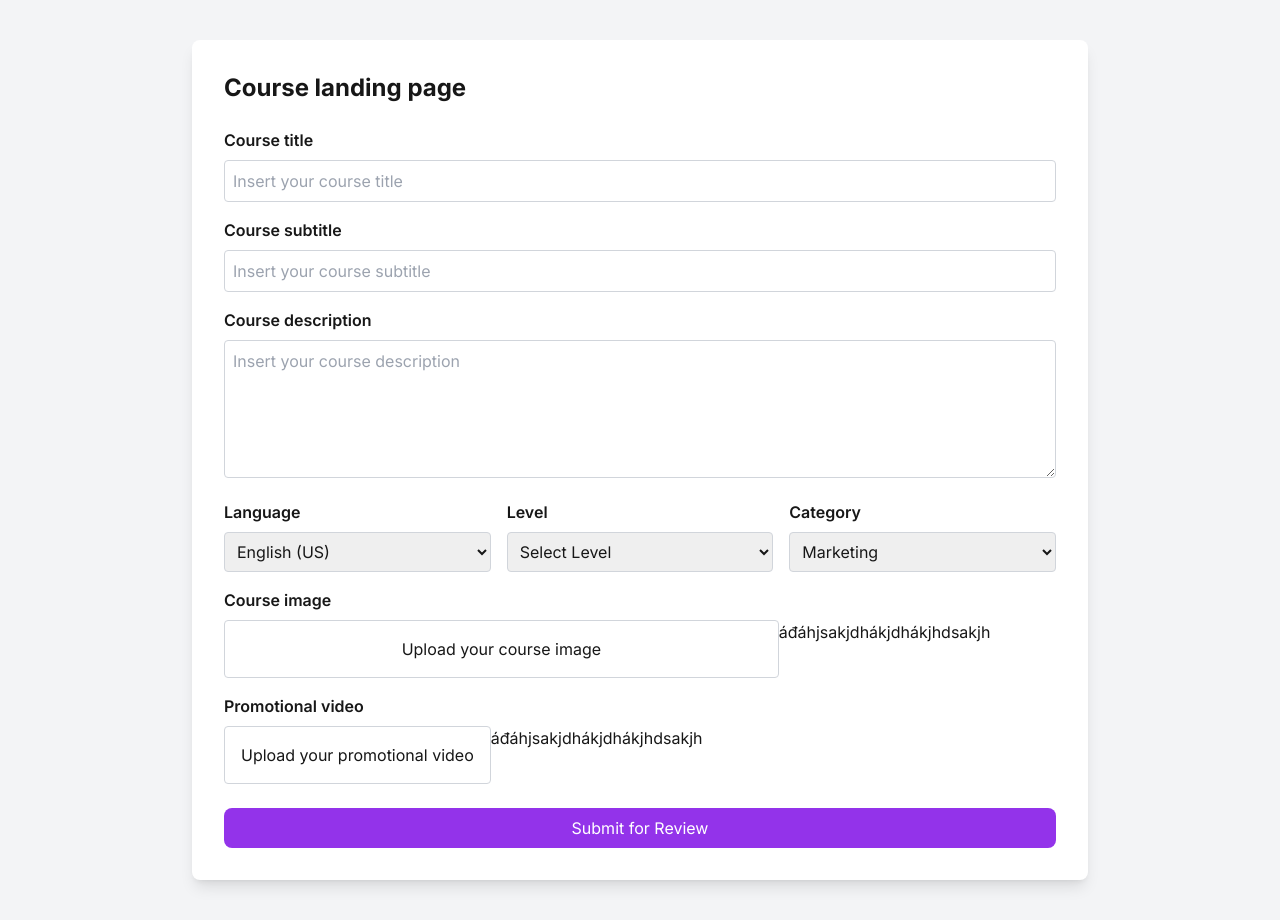
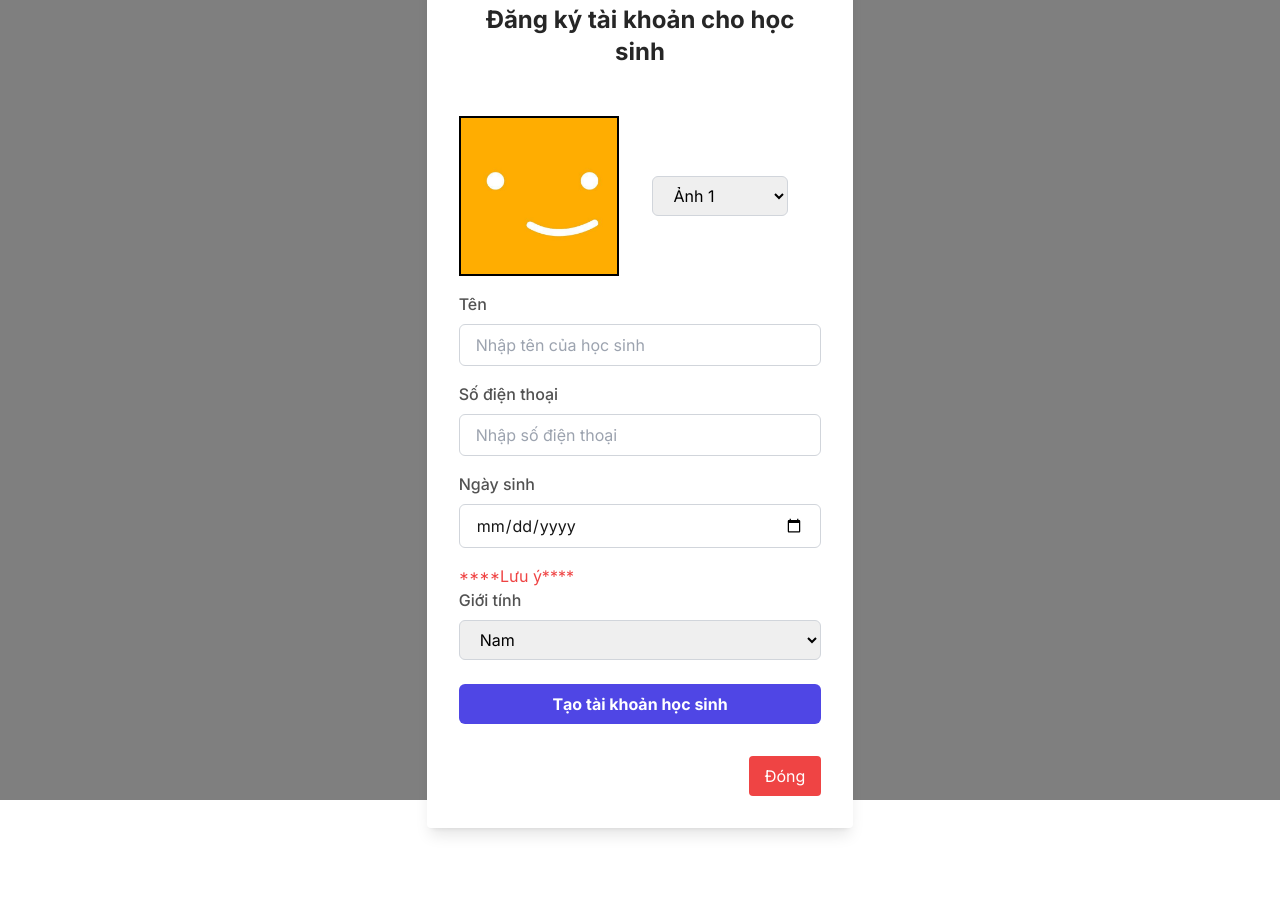
Before and after one commit to sonnh37/EXE201-smart-thrive-frontend, a Next.js app in the folder exe201-smartthrive/: page /testing in a window 1280 px wide. After the commit the page ends 800 px from the top, so only its background shows below. Built offline with nearby package versions, Linux system fonts and the light colour scheme.

Commit message:
update add student

```diff
--- a/exe201-smartthrive/src/app/testing/page.tsx
+++ b/exe201-smartthrive/src/app/testing/page.tsx
@@ -1,99 +1,236 @@
-import React from 'react'
+import { Gender } from '@/services/Model/Enum';
+import { Student } from '@/services/Model/Student';
+import StudentService from '@/services/student-service';
+import React, { useState } from 'react'
 
 const page = () => {
-  return (
+  const [imageSrc, setImageSrc] = useState(
+    "/student/1ba2e6d1d4874546c70c91f1024e17fb.jpg"
+  );
+  const [createStudent, setcreateStudent] = useState<Student | null>(null);
 
-       <div className="min-h-screen bg-gray-100 flex justify-center items-start py-10">
-      <div className="w-full max-w-4xl bg-white shadow-lg rounded-lg p-8">
-        <h1 className="text-2xl font-bold mb-6">Course landing page</h1>
+  const handleImageChange = (e: React.ChangeEvent<HTMLSelectElement>) => {
+    const selectedValue = e.target.value.toString();
 
-        <div className="mb-4">
-          <label className="block font-semibold mb-2">Course title</label>
-          <input
-            type="text"
-            placeholder="Insert your course title"
-            className="w-full border border-gray-300 p-2 rounded"
-          />
-        </div>
+    // Update createStudent state
+    const updatedStudent = {
+      ...createStudent!,
+      imageAvatar: selectedValue,
+    };
+    setcreateStudent(updatedStudent);
+    // Cập nhật src của ảnh dựa trên option được chọn
+    switch (selectedValue) {
+      case "img1":
+        setImageSrc("/student/1ba2e6d1d4874546c70c91f1024e17fb.jpg"); // Đường dẫn đến ảnh 1
+        break;
+      case "img2":
+        setImageSrc("/student/e39430434d2b8207188f880ac66c6411.jpg"); // Đường dẫn đến ảnh 2
+        break;
+      case "img3":
+        setImageSrc("/student/b40b51418293936a6e0ad09ffa229cb7.jpg"); // Đường dẫn đến ảnh 3
+        break;
+      case "img4":
+        setImageSrc("/student/828f0f2b3a3a17a5e52213027829149f.jpg"); // Đường dẫn đến ảnh 4
+        break;
+      case "img5":
+        setImageSrc("/student/6ab2a25230316f4180bf54b61e9d79a9.jpg"); // Đường dẫn đến ảnh 5
+        break;
+      default:
+        setImageSrc(""); // Xóa ảnh nếu không chọn gì
+    }
+  };
+
+  const handleSubmit = async (e: React.FormEvent<HTMLFormElement>) => {
+    e.preventDefault(); // Prevent default form submission
+
+    try {
+      if (createStudent != null) {
+        const response = await StudentService.createStudent(createStudent);
+        console.log('Student created:', response);
+      } else {
+        alert("Ban chua nhap day du thong tin");
+      }
+
+    } catch (error) {
+      console.error('Error creating student:', error);
+
+    }
+  };
 
 
-        <div className="mb-4">
-          <label className="block font-semibold mb-2">Course subtitle</label>
-          <input
-            type="text"
-            placeholder="Insert your course subtitle"
-            className="w-full border border-gray-300 p-2 rounded"
+  return (
+    <div className="fixed inset-0 flex items-center justify-center bg-black bg-opacity-50 z-50">
+      <div className="bg-white p-8 rounded shadow-lg w-1/3">
+        <div>
+          <h1 className="font-bold text-2xl text-neutral-800 blue:text-neutral-200 text-center">
+            Đăng ký tài khoản cho học sinh
+          </h1>
+
+          <form className="my-8" onSubmit={handleSubmit}>
+            {/* Upload hình ảo vào nhá nhá */}
+            <div className="w-full flex">
+              {/* Image element */}
+              <img
+                src={imageSrc}
+                alt="Selected"
+                className="w-40 mx-auto my-4 border-2 border-solid border-black"
               />
-        </div>
 
-        <div className="mb-4">
-          <label className="block font-semibold mb-2">Course description</label>
-          <textarea
-            rows={5}
-            placeholder="Insert your course description"
-            className="w-full border border-gray-300 p-2 rounded"
-          ></textarea>
-        </div>
-
-        <div className="grid grid-cols-1 md:grid-cols-3 gap-4 mb-4">
-          <div>
-            <label className="block font-semibold mb-2">Language</label>
-            <select className="w-full border border-gray-300 p-2 rounded">
-              <option>English (US)</option>
-              <option>Other Language</option>
-            </select>
-          </div>
-
-          <div>
-            <label className="block font-semibold mb-2">Level</label>
-            <select className="w-full border border-gray-300 p-2 rounded">
-              <option>Select Level</option>
-              <option>Beginner</option>
-              <option>Intermediate</option>
-              <option>Advanced</option>
-            </select>
-          </div>
-
-          <div>
-            <label className="block font-semibold mb-2">Category</label>
-            <select className="w-full border border-gray-300 p-2 rounded">
-              <option>Marketing</option>
-              <option>Other Category</option>
+              <div className="w-full flex items-center justify-center">
+                {/* Select element */}
+                <select
+                  id="ảnh"
+                  className="w-2/3 px-4 py-2 border border-gray-300 rounded-md focus:ring focus:ring-indigo-200 dark:bg-neutral-800 dark:border-neutral-700 text-black"
+                  value={createStudent != null ?createStudent.imageAvatar: "img1" }
+                  onChange={handleImageChange}
+        //          defaultValue="img1"
+                >
+                  <option value="img1" className="text-black">
+                    Ảnh 1
+                  </option>
+                  <option value="img2" className="text-black">
+                    Ảnh 2
+                  </option>
+                  <option value="img3" className="text-black">
+                    Ảnh 3
+                  </option>
+                  <option value="img4" className="text-black">
+                    Ảnh 4
+                  </option>
+                  <option value="img5" className="text-black">
+                    Ảnh 5
+                  </option>
                 </select>
               </div>
             </div>
-
+            {/* Tên và Họ */}
             <div className="mb-4">
-          <label className="block font-semibold mb-2">Course image</label>
-          <div className='flex'>
-          <div className="border border-gray-300 p-4 rounded flex justify-center items-center w-2/3 ">
-            <p>Upload your course image</p>
-            <input type="file" className="hidden" />
-          </div>
-          <div>áđáhjsakjdhákjdhákjhdsakjh</div>
+              <div className="flex flex-col md:flex-row space-y-2 md:space-y-0 md:space-x-2 mb-4">
+                <div className="flex-1">
+                  <label
+                    className="block text-neutral-600 dark:text-neutral-100 font-medium mb-2"
+                    htmlFor="firstName"
+                  >
+                    Tên
+                  </label>
+                  <input
+                    id="StudentName"
+                    type="text"
+                    value={createStudent != null ?createStudent.studentName: ""}
+                    onChange={(e) => {
+                      const updatedStudent = {
+                        ...createStudent!,
+                        studentName: e.target.value.toString(),
+                      };
+                      setcreateStudent(updatedStudent);
+                    }}
+                    className="w-full px-4 py-2 border border-gray-300 rounded-md focus:ring focus:ring-indigo-200 dark:bg-neutral-800 dark:border-neutral-700"
+                    placeholder="Nhập tên của học sinh"
+                  />
                 </div>
               </div>
+            </div>
+            {/* Số điện thoại */}
+            <div className="mb-4">
+              <label
+                className="block text-neutral-600 dark:text-neutral-100 font-medium mb-2"
+                htmlFor="phone"
+              >
+                Số điện thoại
+              </label>
+              <input
+                id="phone"
+                type="phone"
+                value={createStudent != null ?createStudent.phone: ""}
+                onChange={(e) => {
+                  const updatedStudent = {
+                    ...createStudent!,
+                    studentName: e.target.value.toString(),
+                  };
+                  setcreateStudent(updatedStudent);
+                }}
+                className="w-full px-4 py-2 border border-gray-300 rounded-md focus:ring focus:ring-indigo-200 dark:bg-neutral-800 dark:border-neutral-700"
+                placeholder="Nhập số điện thoại"
+              />
+            </div>
+            {/* Ngày sinh */}
+            <div className="mb-4">
+              <label
+                className="block text-neutral-600 dark:text-neutral-100 font-medium mb-2"
+                htmlFor="dob"
+              >
+                Ngày sinh
+              </label>
+              <input
+                id="dob"
+                type="date"
+                value={createStudent?.dob ? createStudent.dob.toISOString().split('T')[0] : ''}
+                onChange={(e) => {
+                  const updatedStudent = {
+                    ...createStudent!,
+                    dob: new Date(e.target.value), // Convert input value to Date object
+                  };
+                  setcreateStudent(updatedStudent);
+                }}
+                className="w-full px-4 py-2 border border-gray-300 rounded-md focus:ring focus:ring-indigo-200 dark:bg-neutral-800 dark:border-neutral-700"
+              />
+            </div>
+            <h4 className="text-red-500">****Lưu ý****</h4>{" "}
+            {/* Thay đổi màu chữ */}
+            {/* Độ tuổi */}
+            <div className="mb-4">
+              <label
+                className="block text-neutral-600 dark:text-neutral-100 font-medium mb-2"
+                htmlFor="age"
+              >
+                Giới tính
+              </label>
+              <select
+                id="gender"
+                className="w-full px-4 py-2 border border-gray-300 rounded-md focus:ring focus:ring-indigo-200 dark:bg-neutral-800 dark:border-neutral-700 text-black"
+                value={createStudent != null ?createStudent.gender: Gender.Male}
+                onChange={(e) => {
+                  const updatedStudent = {
+                    ...createStudent!,
+                    studentName: e.target.value.toString(),
+                  };
+                  setcreateStudent(updatedStudent);
+                }}
+              >
+                <option value={Gender.Male} className="text-black"
+                >
+                  Nam
+                </option>
+                <option value={Gender.Female} className="text-black">
+                  Nữ
+                </option>
+                <option value={Gender.Other} className="text-black">
+                  Khác
+                </option>
 
-
-        <div className="mb-4">
-          <label className="block font-semibold mb-2">Promotional video</label>
-          <div className='flex'>
-          <div className="border border-gray-300 p-4 rounded flex justify-center items-center">
-            <p>Upload your promotional video</p>
-            <input type="file" className="hidden" />
+              </select>
             </div>
-          <div>áđáhjsakjdhákjdhákjhdsakjh</div>
+            {/* Nút đăng ký */}
+            <div className="mt-6">
+              <button
+                type="submit"
+                className="w-full px-4 py-2 bg-indigo-600 text-white font-bold rounded-md hover:bg-indigo-700 focus:ring focus:ring-indigo-200"
+              >
+                Tạo tài khoản học sinh
+              </button>
             </div>
+          </form>
         </div>
-
-        <div className="mt-6">
-          <button className="bg-purple-600 text-white py-2 px-4 rounded-lg w-full hover:bg-purple-700 transition duration-300">
-            Submit for Review
+        <div className="flex justify-end">
+          <button
+            type="button"
+            className="bg-red-500 text-white px-4 py-2 rounded ml-2"
+          >
+            Đóng
           </button>
         </div>
       </div>
     </div>
-
   )
 }
 
--- a/exe201-smartthrive/src/components/Auth/Student/Auth.tsx
+++ b/exe201-smartthrive/src/components/Auth/Student/Auth.tsx
@@ -1,5 +1,5 @@
 "use client";
-import React, { useEffect, useState } from "react";
+import React, { use, useEffect, useState } from "react";
 import Image from "next/image";
 import { CardBody, CardContainer, CardItem } from "@/components/ui/3d-card";
 import StudentService from "@/services/student-service";
@@ -7,6 +7,7 @@ import { Student } from "@/services/Model/Student";
 import { toast } from "sonner";
 import { useRouter } from "next/navigation";
 import Link from "next/link";
+import { Gender } from "@/services/Model/Enum";
 const Auth = () => {
   const { push } = useRouter();
   const [isFormVisible, setIsFormVisible] = useState(false);
@@ -24,9 +25,18 @@ const Auth = () => {
     "/student/828f0f2b3a3a17a5e52213027829149f.jpg",
     "/student/6ab2a25230316f4180bf54b61e9d79a9.jpg",
   ];
+
+  const [createStudent, setcreateStudent] = useState<Student | null>(null);
+
   const handleImageChange = (e: React.ChangeEvent<HTMLSelectElement>) => {
-    const selectedValue = e.target.value;
+    const selectedValue = e.target.value.toString();
 
+    // Update createStudent state
+    const updatedStudent = {
+      ...createStudent!,
+      imageAvatar: selectedValue,
+    };
+    setcreateStudent(updatedStudent);
     // Cập nhật src của ảnh dựa trên option được chọn
     switch (selectedValue) {
       case "img1":
@@ -48,6 +58,34 @@ const Auth = () => {
         setImageSrc(""); // Xóa ảnh nếu không chọn gì
     }
   };
+
+  const handleSubmit = async (e: React.FormEvent<HTMLFormElement>) => {
+    e.preventDefault(); // Prevent default form submission
+
+    try {
+      if (createStudent != null) {
+        const response = await StudentService.createStudent(createStudent);
+        if (response.data.message === "Save data success") {
+          alert("Tạo student thành công");
+          toggleForm();
+          window.location.reload();
+
+
+        } else {
+          alert("Tạo student thất bại: " + response.data.message);  // Hiển thị thông báo lỗi từ API
+        }
+
+      } else {
+        alert("Ban chua nhap day du thong tin");
+      }
+
+    } catch (error) {
+      console.error('Error creating student:', error);
+
+    }
+  };
+
+
   const [students, setStudents] = useState<Student[]>([]);
   useEffect(() => {
     const fetchApi = async () => {
@@ -250,7 +288,7 @@ const Auth = () => {
                 Đăng ký tài khoản cho học sinh
               </h1>
 
-              <form className="my-8" action="">
+              <form className="my-8" onSubmit={handleSubmit}>
                 {/* Upload hình ảo vào nhá nhá */}
                 <div className="w-full flex">
                   {/* Image element */}
@@ -265,8 +303,9 @@ const Auth = () => {
                     <select
                       id="ảnh"
                       className="w-2/3 px-4 py-2 border border-gray-300 rounded-md focus:ring focus:ring-indigo-200 dark:bg-neutral-800 dark:border-neutral-700 text-black"
+                      value={createStudent?.imageAvatar || "img1"}
                       onChange={handleImageChange}
-                      defaultValue="img1"
+
                     >
                       <option value="img1" className="text-black">
                         Ảnh 1
@@ -297,15 +336,23 @@ const Auth = () => {
                         Tên
                       </label>
                       <input
-                        id="firstName"
+                        id="StudentName"
                         type="text"
-                        className="w-full px-4 py-2 border border-gray-300 rounded-md focus:ring focus:ring-indigo-200 dark:bg-neutral-800 dark:border-neutral-700"
+                        value={createStudent != null ? createStudent.studentName : ""}
+                        onChange={(e) => {
+                          const updatedStudent = {
+                            ...createStudent!,
+                            studentName: e.target.value.toString(),
+                          };
+                          setcreateStudent(updatedStudent);
+                        }}
+                        className="w-full px-4 py-2 border border-gray-300 rounded-md focus:ring focus:ring-indigo-200 dark:bg-neutral-800 dark:border-neutral-700 text-black"
                         placeholder="Nhập tên của học sinh"
                       />
                     </div>
                   </div>
                 </div>
-                {/* Số điện thoại */}
+                {/* Số điện thoại
              <div className="mb-4">
                <label
                  className="block text-neutral-600 dark:text-neutral-100 font-medium mb-2"
@@ -316,8 +363,38 @@ const Auth = () => {
                <input
                  id="phone"
                  type="phone"
+                 value={createStudent != null ?createStudent.phone: ""}
+                 onChange={(e) => {
+                   const updatedStudent = {
+                     ...createStudent!,
+                     studentName: e.target.value.toString(),
+                   };
+                   setcreateStudent(updatedStudent);
+                 }}
                  className="w-full px-4 py-2 border border-gray-300 rounded-md focus:ring focus:ring-indigo-200 dark:bg-neutral-800 dark:border-neutral-700"
                  placeholder="Nhập số điện thoại"
+               />
+             </div> */}
+                {/* Ngày sinh */}
+                <div className="mb-4">
+                  <label
+                    className="block text-neutral-600 dark:text-neutral-100 font-medium mb-2"
+                    htmlFor="dob"
+                  >
+                    Ngày sinh
+                  </label>
+                  <input
+                    id="dob"
+                    type="date"
+                    value={createStudent?.dob ? createStudent.dob.toISOString().split('T')[0] : ''}
+                    onChange={(e) => {
+                      const updatedStudent = {
+                        ...createStudent!,
+                        dob: new Date(e.target.value), // Convert input value to Date object
+                      };
+                      setcreateStudent(updatedStudent);
+                    }}
+                    className="w-full px-4 py-2 border border-gray-300 rounded-md focus:ring focus:ring-indigo-200 dark:bg-neutral-800 dark:border-neutral-700 text-black"
                   />
                 </div>
                 <h4 className="text-red-500">****Lưu ý****</h4>{" "}
@@ -328,24 +405,31 @@ const Auth = () => {
                     className="block text-neutral-600 dark:text-neutral-100 font-medium mb-2"
                     htmlFor="age"
                   >
-                    Độ tuổi
+                    Giới tính
                   </label>
                   <select
-                    id="age"
+                    id="gender"
                     className="w-full px-4 py-2 border border-gray-300 rounded-md focus:ring focus:ring-indigo-200 dark:bg-neutral-800 dark:border-neutral-700 text-black"
+                    value={createStudent != null ? createStudent.gender : Gender.Male}
+                    onChange={(e) => {
+                      const updatedStudent = {
+                        ...createStudent!,
+                        studentName: e.target.value.toString(),
+                      };
+                      setcreateStudent(updatedStudent);
+                    }}
                   >
-                    <option value="under-18" className="text-black">
-                      Dưới 18
+                    <option value={Gender.Male} className="text-black"
+                    >
+                      Nam
                     </option>
-                    <option value="18-25" className="text-black">
-                      18 - 25
+                    <option value={Gender.Female} className="text-black">
+                      Nữ
                     </option>
-                    <option value="26-35" className="text-black">
-                      26 - 35
+                    <option value={Gender.Other} className="text-black">
+                      Khác
                     </option>
-                    <option value="over-35" className="text-black">
-                      Trên 35
-                    </option>
+
                   </select>
                 </div>
                 {/* Nút đăng ký */}
@@ -362,8 +446,8 @@ const Auth = () => {
             <div className="flex justify-end">
               <button
                 type="button"
+                onClick={toggleForm}
                 className="bg-red-500 text-white px-4 py-2 rounded ml-2"
-                onClick={toggleForm}
               >
                 Đóng
               </button>
--- a/exe201-smartthrive/src/components/Auth/Supporter/support.tsx
+++ b/exe201-smartthrive/src/components/Auth/Supporter/support.tsx
@@ -1,6 +1,8 @@
-import React from 'react'
+import React , {useState , useEffect} from 'react'
 
 const support = () => {
+
+
     return (
         <div>
             <h2 className="font-bold text-xl text-neutral-800 blue:text-neutral-200 text-center">
--- a/exe201-smartthrive/src/services/baseService.tsx
+++ b/exe201-smartthrive/src/services/baseService.tsx
@@ -9,3 +9,6 @@ export const axiosPost = async (path: string, data: any, config: any) =>
 
 export const axiosDelete = (path: string, config: any) =>
   axios.delete(baseUrl + path, config);
+
+export const axiosPut = async (path: string, data: any, config: any) =>
+  await axios.put(baseUrl + path, data, config);
```
Also changed, not shown: exe201-smartthrive/src/components/Button/Drop.tsx (+12 -2 lines), exe201-smartthrive/src/services/student-service.tsx (+17 -1 lines). Lines whose indentation alone changed are shown as unchanged.
